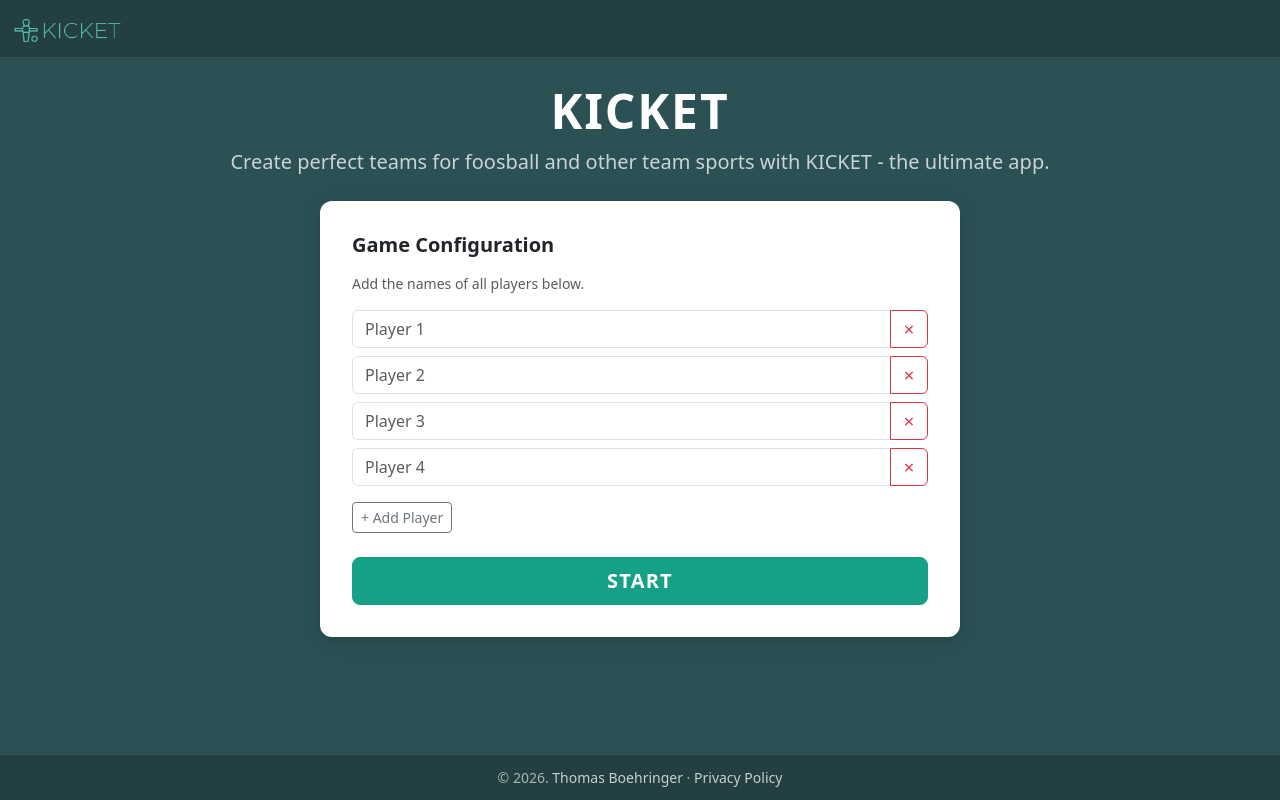
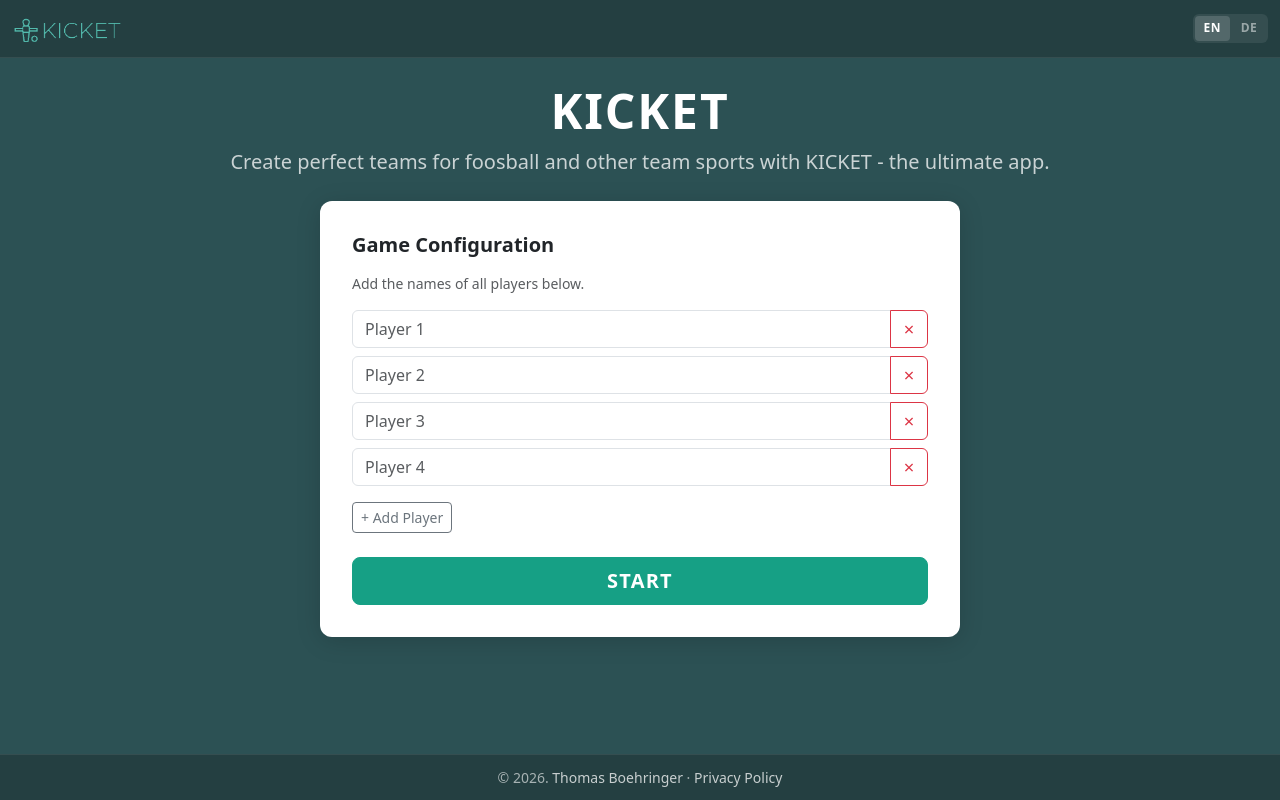
Before and after one commit to tomboe311/KICKET, a Vue app: page / in a window 1280 px wide. Built offline with nearby package versions, Linux system fonts and the light colour scheme.

Commit message:
add multilingual

```diff
--- a/package.json
+++ b/package.json
@@ -22,7 +22,8 @@
   "homepage": "https://kicket.tboehringer.de",
   "dependencies": {
     "bootstrap": "^5.3.8",
-    "vue": "^3.5.30"
+    "vue": "^3.5.30",
+    "vue-i18n": "^11.3.0"
   },
   "devDependencies": {
     "@eslint/js": "^10.0.1",
--- a/src/App.vue
+++ b/src/App.vue
@@ -1,19 +1,16 @@
 <script setup>
 import { ref } from 'vue'
+import { useI18n } from 'vue-i18n'
 import KNavbar from './components/KNavbar.vue'
 import KFooter from './components/KFooter.vue'
 import GameConfiguration from './components/GameConfiguration.vue'
 import TeamList from './components/TeamList.vue'
 import defaultTeamNames from './data/defaultTeamNames.json'
 
-const description =
-  'Create perfect teams for foosball and other team sports with KICKET - the ultimate app.'
+const { t } = useI18n()
 
 const author = { name: 'Thomas Boehringer', url: 'https://tboehringer.de' }
-const gdpr = {
-  text: 'Privacy Policy',
-  url: 'https://tboehringer.de/datenschutz.html#datenschutz',
-}
+const gdprUrl = 'https://tboehringer.de/datenschutz.html#datenschutz'
 
 const started = ref(false)
 const teams = ref([])
@@ -34,7 +31,7 @@ function buildTeams(shuffledPlayers) {
   const result = []
   for (let i = 0; i < teamCount; i++) {
     result.push({
-      name: defaultTeamNames[i] || `Team ${i + 1}`,
+      name: defaultTeamNames[i] || t('app.teamFallback', { n: i + 1 }),
       members: pool.splice(0, 2),
     })
   }
@@ -64,7 +61,7 @@ function restartGame() {
     <div class="text-center my-4">
       <h1 class="hero-title display-5">KICKET</h1>
       <p class="hero-subtitle lead">
-        {{ description }}
+        {{ $t('app.description') }}
       </p>
     </div>
 
@@ -89,7 +86,7 @@ function restartGame() {
   <KFooter
     :author-name="author.name"
     :author-url="author.url"
-    :gdpr-text="gdpr.text"
-    :gdpr-url="gdpr.url"
+    :gdpr-text="$t('footer.privacyPolicy')"
+    :gdpr-url="gdprUrl"
   />
 </template>
--- a/src/assets/css/kicket.css
+++ b/src/assets/css/kicket.css
@@ -120,6 +120,38 @@ nav {
   color: #fff;
 }
 
+.lang-switcher {
+  display: flex;
+  gap: 2px;
+  background-color: rgba(255, 255, 255, 0.08);
+  border-radius: 6px;
+  padding: 2px;
+}
+
+.lang-btn {
+  background: none;
+  border: none;
+  color: rgba(255, 255, 255, 0.5);
+  font-size: 0.75rem;
+  font-weight: 600;
+  letter-spacing: 0.04em;
+  padding: 0.2rem 0.55rem;
+  border-radius: 4px;
+  cursor: pointer;
+  transition:
+    color 0.15s,
+    background-color 0.15s;
+}
+
+.lang-btn:hover {
+  color: rgba(255, 255, 255, 0.85);
+}
+
+.lang-btn.active {
+  background-color: rgba(255, 255, 255, 0.15);
+  color: #fff;
+}
+
 .fade-enter-active,
 .fade-leave-active {
   transition: opacity 0.2s ease;
--- a/src/components/GameConfiguration.vue
+++ b/src/components/GameConfiguration.vue
@@ -71,15 +71,15 @@ function startGame() {
 
 <template>
   <div>
-    <h2 class="h5 fw-bold mb-3">Game Configuration</h2>
-    <p class="text-muted small mb-3">Add the names of all players below.</p>
+    <h2 class="h5 fw-bold mb-3">{{ $t('config.heading') }}</h2>
+    <p class="text-muted small mb-3">{{ $t('config.subtitle') }}</p>
 
     <div
       v-if="tooFewPlayers"
       class="alert alert-danger py-2 small"
       role="alert"
     >
-      At least 3 players needed!
+      {{ $t('config.minPlayers') }}
     </div>
 
     <div class="d-flex flex-column gap-2 mb-3">
@@ -90,12 +90,12 @@ function startGame() {
             class="form-control"
             :class="{ 'is-invalid': duplicateIndices.has(index) }"
             type="text"
-            :placeholder="'Player ' + (index + 1)"
-            :aria-label="'Player ' + (index + 1) + ' name'"
+            :placeholder="$t('config.playerPlaceholder', { n: index + 1 })"
+            :aria-label="$t('config.playerAriaLabel', { n: index + 1 })"
           />
           <button
             class="btn btn-outline-danger btn-remove"
-            :aria-label="'Remove player ' + (index + 1)"
+            :aria-label="$t('config.removePlayer', { n: index + 1 })"
             @click="removePlayer(index)"
           >
             &times;
@@ -105,27 +105,27 @@ function startGame() {
           v-if="duplicateIndices.has(index)"
           class="invalid-feedback d-block"
         >
-          Duplicate name
+          {{ $t('config.duplicateName') }}
         </div>
       </div>
     </div>
 
     <button
       class="btn btn-outline-secondary btn-sm mb-4"
-      aria-label="Add a new player"
+      :aria-label="$t('config.addPlayerAriaLabel')"
       @click="addPlayer"
     >
-      + Add Player
+      {{ $t('config.addPlayer') }}
     </button>
 
     <div>
       <button
         :disabled="!canStart"
         class="btn btn-start btn-lg w-100 text-uppercase"
-        aria-label="Start game and generate teams"
+        :aria-label="$t('config.startAriaLabel')"
         @click="startGame"
       >
-        Start
+        {{ $t('config.start') }}
       </button>
     </div>
   </div>
--- a/src/components/KNavbar.vue
+++ b/src/components/KNavbar.vue
@@ -1,13 +1,36 @@
+<script setup>
+import { useI18n } from 'vue-i18n'
+import { setLocale } from '../i18n'
+
+const { locale } = useI18n()
+</script>
+
 <template>
-  <nav class="navbar navbar-dark" aria-label="Main navigation">
+  <nav class="navbar navbar-dark" :aria-label="$t('nav.mainNavigation')">
     <div class="container-fluid">
       <a class="navbar-brand" href="/">
         <img
           src="/assets/img/kicket-logo-nav.png"
           height="28"
-          alt="KICKET home"
+          :alt="$t('nav.home')"
         />
       </a>
+      <div class="lang-switcher" role="group" aria-label="Language">
+        <button
+          class="lang-btn"
+          :class="{ active: locale === 'en' }"
+          @click="setLocale('en')"
+        >
+          EN
+        </button>
+        <button
+          class="lang-btn"
+          :class="{ active: locale === 'de' }"
+          @click="setLocale('de')"
+        >
+          DE
+        </button>
+      </div>
     </div>
   </nav>
 </template>
--- a/src/components/TeamList.vue
+++ b/src/components/TeamList.vue
@@ -15,14 +15,14 @@ const emit = defineEmits(['shuffle-teams', 'restart-game'])
 
 <template>
   <div>
-    <h2 class="h5 fw-bold mb-3">Teams for {{ players.length }} players</h2>
+    <h2 class="h5 fw-bold mb-3">{{ $t('teams.heading', { count: players.length }) }}</h2>
     <div class="table-responsive">
       <table class="table table-bordered table-hover align-middle mb-4">
         <thead>
           <tr class="table-dark">
-            <th scope="col">Team</th>
-            <th scope="col">Defense</th>
-            <th scope="col">Offense</th>
+            <th scope="col">{{ $t('teams.team') }}</th>
+            <th scope="col">{{ $t('teams.defense') }}</th>
+            <th scope="col">{{ $t('teams.offense') }}</th>
           </tr>
         </thead>
         <tbody>
@@ -40,17 +40,17 @@ const emit = defineEmits(['shuffle-teams', 'restart-game'])
     <div class="d-flex gap-2">
       <button
         class="btn btn-start flex-fill text-uppercase"
-        aria-label="Shuffle teams again"
+        :aria-label="$t('teams.shuffleAriaLabel')"
         @click="emit('shuffle-teams')"
       >
-        Shuffle Again
+        {{ $t('teams.shuffle') }}
       </button>
       <button
         class="btn btn-outline-secondary"
-        aria-label="Go back to configuration"
+        :aria-label="$t('teams.backAriaLabel')"
         @click="emit('restart-game')"
       >
-        Back
+        {{ $t('teams.back') }}
       </button>
     </div>
   </div>
--- /dev/null
+++ b/src/i18n/index.js
@@ -0,0 +1,21 @@
+import { createI18n } from 'vue-i18n'
+import en from './locales/en.json'
+import de from './locales/de.json'
+
+const STORAGE_KEY = 'kicket-language'
+
+const savedLocale = localStorage.getItem(STORAGE_KEY) || 'en'
+document.documentElement.lang = savedLocale
+
+export const i18n = createI18n({
+  legacy: false,
+  locale: savedLocale,
+  fallbackLocale: 'en',
+  messages: { en, de },
+})
+
+export function setLocale(locale) {
+  i18n.global.locale.value = locale
+  localStorage.setItem(STORAGE_KEY, locale)
+  document.documentElement.lang = locale
+}
--- /dev/null
+++ b/src/i18n/locales/de.json
@@ -0,0 +1,36 @@
+{
+  "app": {
+    "description": "Erstelle perfekte Teams für Kicker und andere Mannschaftssportarten mit KICKET – der ultimativen App.",
+    "teamFallback": "Team {n}"
+  },
+  "nav": {
+    "mainNavigation": "Hauptnavigation",
+    "home": "KICKET Startseite"
+  },
+  "config": {
+    "heading": "Spielkonfiguration",
+    "subtitle": "Füge die Namen aller Spieler hinzu.",
+    "minPlayers": "Mindestens 3 Spieler benötigt!",
+    "playerPlaceholder": "Spieler {n}",
+    "playerAriaLabel": "Name von Spieler {n}",
+    "removePlayer": "Spieler {n} entfernen",
+    "duplicateName": "Doppelter Name",
+    "addPlayerAriaLabel": "Neuen Spieler hinzufügen",
+    "addPlayer": "+ Spieler hinzufügen",
+    "startAriaLabel": "Spiel starten und Teams generieren",
+    "start": "Start"
+  },
+  "teams": {
+    "heading": "Teams für {count} Spieler",
+    "team": "Team",
+    "defense": "Abwehr",
+    "offense": "Angriff",
+    "shuffleAriaLabel": "Teams erneut mischen",
+    "shuffle": "Neu mischen",
+    "backAriaLabel": "Zurück zur Konfiguration",
+    "back": "Zurück"
+  },
+  "footer": {
+    "privacyPolicy": "Datenschutz"
+  }
+}
--- /dev/null
+++ b/src/i18n/locales/en.json
@@ -0,0 +1,36 @@
+{
+  "app": {
+    "description": "Create perfect teams for foosball and other team sports with KICKET - the ultimate app.",
+    "teamFallback": "Team {n}"
+  },
+  "nav": {
+    "mainNavigation": "Main navigation",
+    "home": "KICKET home"
+  },
+  "config": {
+    "heading": "Game Configuration",
+    "subtitle": "Add the names of all players below.",
+    "minPlayers": "At least 3 players needed!",
+    "playerPlaceholder": "Player {n}",
+    "playerAriaLabel": "Player {n} name",
+    "removePlayer": "Remove player {n}",
+    "duplicateName": "Duplicate name",
+    "addPlayerAriaLabel": "Add a new player",
+    "addPlayer": "+ Add Player",
+    "startAriaLabel": "Start game and generate teams",
+    "start": "Start"
+  },
+  "teams": {
+    "heading": "Teams for {count} players",
+    "team": "Team",
+    "defense": "Defense",
+    "offense": "Offense",
+    "shuffleAriaLabel": "Shuffle teams again",
+    "shuffle": "Shuffle Again",
+    "backAriaLabel": "Go back to configuration",
+    "back": "Back"
+  },
+  "footer": {
+    "privacyPolicy": "Privacy Policy"
+  }
+}
--- a/src/main.js
+++ b/src/main.js
@@ -2,5 +2,6 @@ import { createApp } from 'vue'
 import 'bootstrap/dist/css/bootstrap.min.css'
 import './assets/css/kicket.css'
 import App from './App.vue'
+import { i18n } from './i18n'
 
-createApp(App).mount('#app')
+createApp(App).use(i18n).mount('#app')
```
Also changed, not shown: 1 other file (tests, documents, lock files or other folders).
